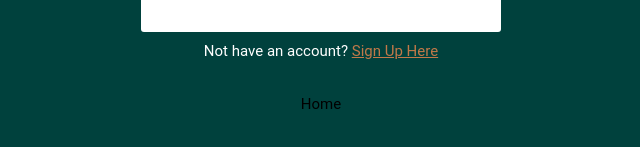
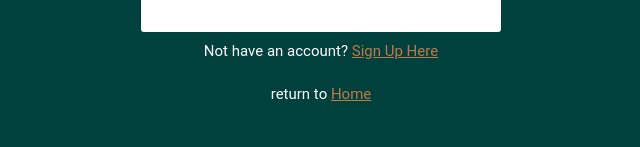
Before and after one commit to Vibhor89299/newsportal, a plain HTML site: page login.html in a window 1280 px wide. Shown: the part 269-416 px from the top of the page, without its empty margins (319-959 px from the left). Drawn offline with Linux system fonts and the light colour scheme.

Commit message:
Update login.html

```diff
--- a/login.html
+++ b/login.html
@@ -19,6 +19,6 @@
     </form>
 </div>
         <p class="para-2">  Not have an account?  <a href="sign.html">Sign Up  Here</a></p>
-        <p class="para-2> return to <a href="index.html"> Home</a> </p>
+        <p class="para-2"> return to <a href="index.html"> Home</a> </p>
 </body>
 </html>
```
